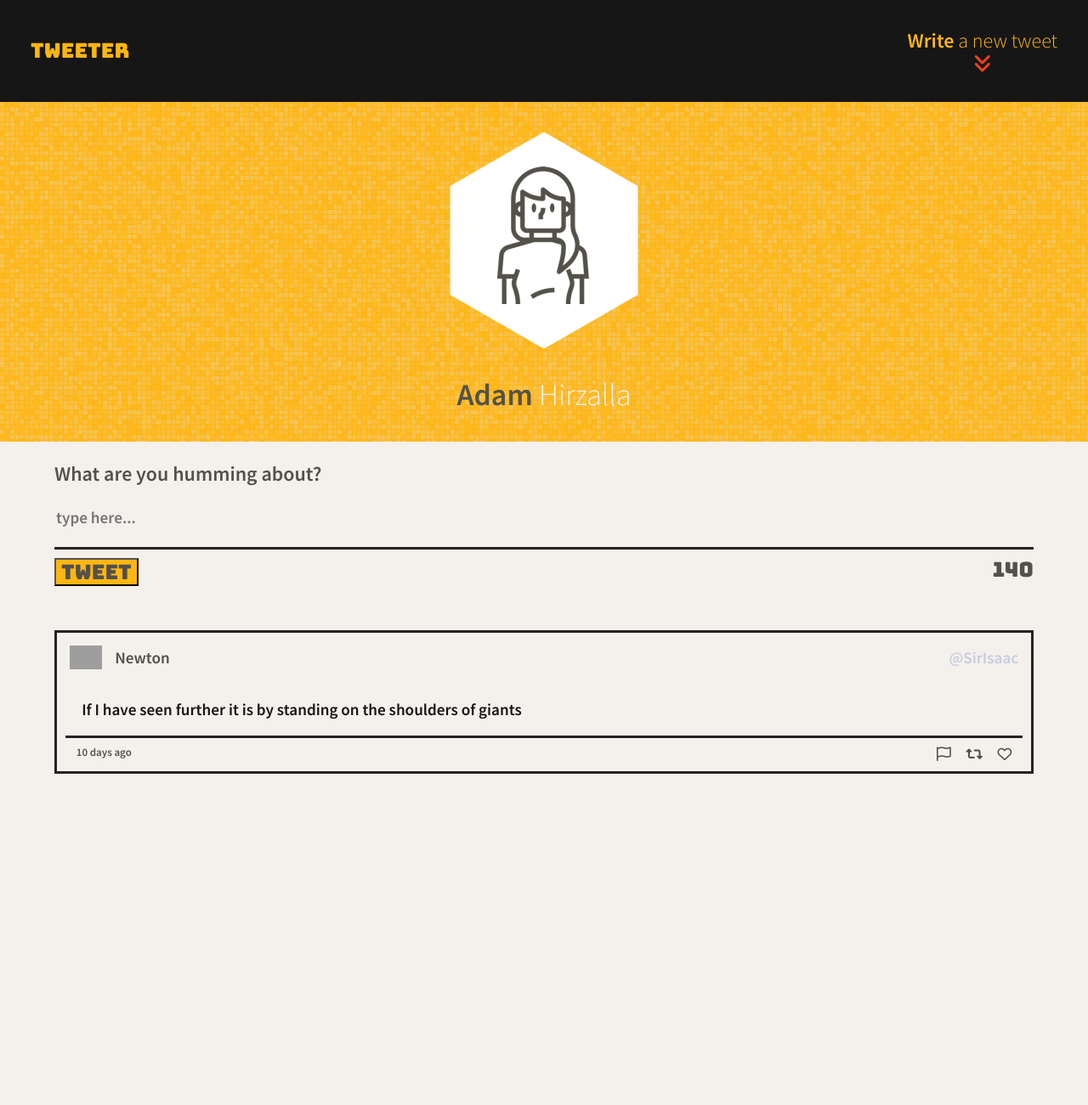
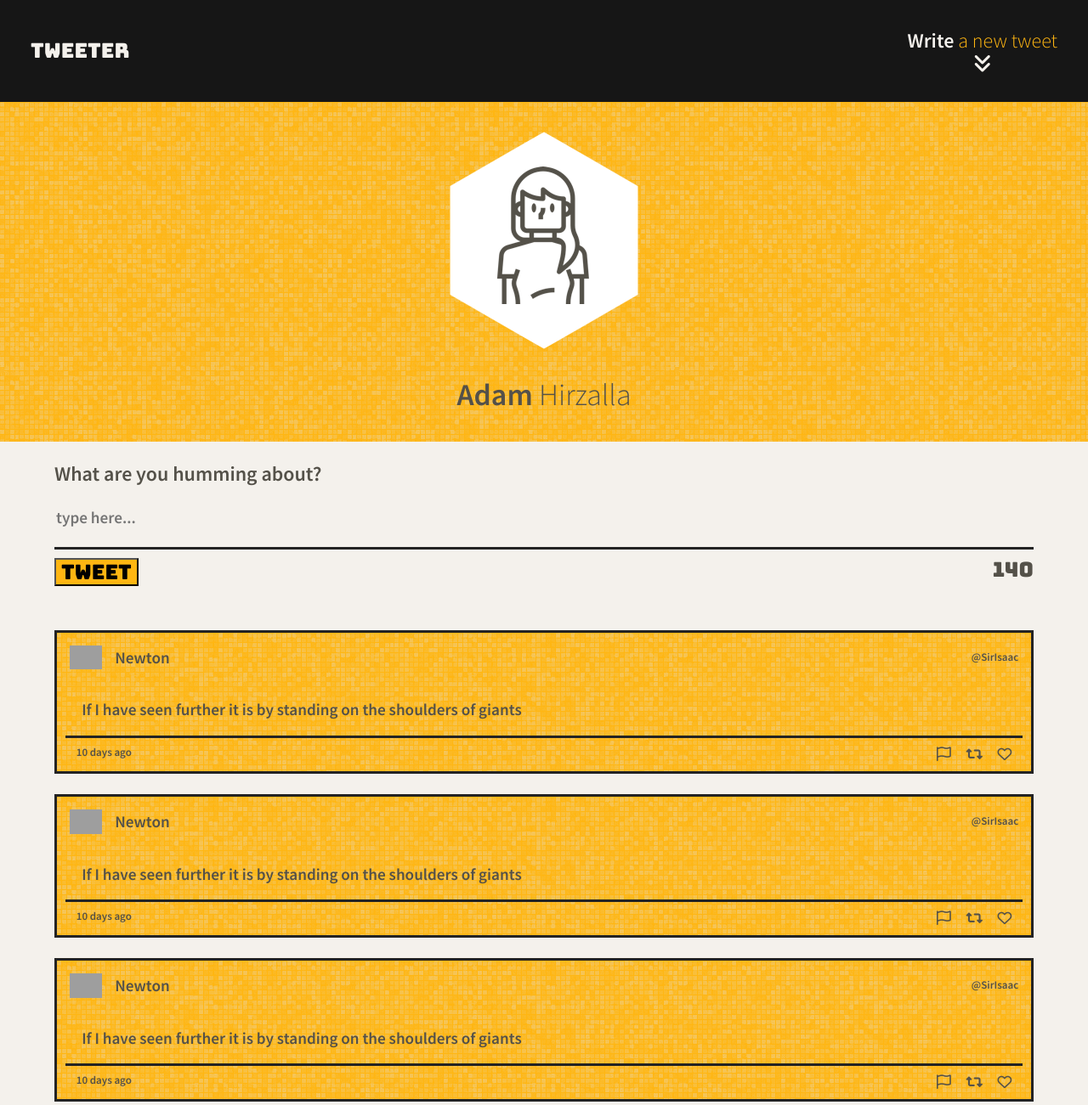
Before and after one commit to adamhirzalla/tweeter, a plain HTML site: page public/index.html in a window 1280 px wide. Shown: the whole page at 85% size. Before the commit the page ends 935 px from the top, so only its background shows below. Drawn offline with nearby package versions, Linux system fonts and the light colour scheme; grey boxes are pictures that could not be loaded.

Commit message:
changing colors and styles

```diff
--- a/public/index.html
+++ b/public/index.html
@@ -33,8 +33,8 @@
       <div><span class="text-bungee">Tweeter</span></div>
 
       <div class="flex-col center">
-        <span class="text-source"><strong>Write</strong> a new tweet</span>
-        <i class="fas fa-angle-double-down color-red"></i>
+        <span class="text-source color-yellow"><strong class="color-white">Write</strong> a new tweet</span>
+        <i class="fas fa-angle-double-down"></i>
       </div>
 
     </nav>
@@ -85,6 +85,38 @@
               <p><i class="far fa-flag mr-1"></i><i class="fas fa-retweet mr-1"></i><i class="far fa-heart"></i></p>
             </footer>
           </article>
+          <article class="tweet">
+            <header class="header">
+              <div class="flex-row ai-center">
+                <img src="https://i.imgur.com/73hZDYK.png">
+                <h2 class="name">Newton</h2>
+              </div>
+              <h3 class="handle">@SirIsaac</h3>
+            </header>
+            <div class="text-area text-black strong">
+              <p class="ml-1">If I have seen further it is by standing on the shoulders of giants</p>
+            </div>
+            <footer class="footer strong">
+              <p class="small">10 days ago</p>
+              <p><i class="far fa-flag mr-1"></i><i class="fas fa-retweet mr-1"></i><i class="far fa-heart"></i></p>
+            </footer>
+          </article>
+          <article class="tweet">
+            <header class="header">
+              <div class="flex-row ai-center">
+                <img src="https://i.imgur.com/73hZDYK.png">
+                <h2 class="name">Newton</h2>
+              </div>
+              <h3 class="handle">@SirIsaac</h3>
+            </header>
+            <div class="text-area text-black strong">
+              <p class="ml-1">If I have seen further it is by standing on the shoulders of giants</p>
+            </div>
+            <footer class="footer strong">
+              <p class="small">10 days ago</p>
+              <p><i class="far fa-flag mr-1"></i><i class="fas fa-retweet mr-1"></i><i class="far fa-heart"></i></p>
+            </footer>
+          </article>
         </article>
       </section>
     </main>
--- a/public/styles/common.css
+++ b/public/styles/common.css
@@ -75,11 +75,23 @@
 .mr-2 {
   margin-right: 2em;
 }
+.color-white {
+  color: #f4f1ec;
+}
+.color-black {
+  color: #151515;
+}
+.color-dark {
+  color: #545149;
+}
 .color-red {
   color: #EC3F22;
 }
 .color-yellow {
   color: #FFB612;
+}
+.color-yellow-ish {
+color: #F6C455;
 }
 .color-dark {
   color: #545149;
@@ -89,21 +101,6 @@
 }
 .btn-yellow {
   background-color: #FFB612;
-}
-.text-white {
-  color: #f4f1ec;
-}
-.text-black {
-  color: #151515;
-}
-.text-dark {
-  color: #545149;
-}
-.text-yellow {
-  color: #FFB612;
-}
-.text-red {
-  color: #EC3F22;
 }
 .strong {
   font-weight: bold;
--- a/public/styles/nav.css
+++ b/public/styles/nav.css
@@ -2,7 +2,7 @@ nav {
   height: 120px;
   width: 100%;
   background-color: #161616;
-  color: #FFB612;
+  color: #f4f1ec;
   padding-left: 1.5em;
   padding-right: 1.5em;
 }
--- a/public/styles/tweets.css
+++ b/public/styles/tweets.css
@@ -10,6 +10,8 @@
   margin-bottom: 1em;
   border: 3px solid #232323;
   padding: 10px;
+  background-color: #FFB612;
+  background-image: url('/images/subtle-grey.png');
 }
 .tweet:hover {
   box-shadow: 4px 4px 10px;
@@ -22,7 +24,8 @@
   margin-left: 15px;
 }
 .tweet .handle {
-  color: #C9CBDF;
+  color: #545149;
+  font-size: small;
 }
 .tweet .text-area {
   font-size: 0.8em;
@@ -42,8 +45,14 @@
 margin: 0;
 padding: 0;
 }
-.tweet i:hover {
-  color: #FFB612;
+.tweet .fa-heart:hover {
+  color: #EC3F22;
+}
+.tweet .fa-retweet:hover {
+  color: #3884FF;
+}
+.tweet .fa-flag:hover {
+  color: #f4f1ec;
 }
 .tweet img, .avatar {
   width: 1.6em;
```
